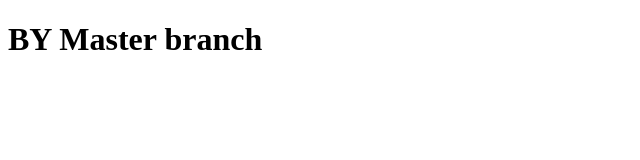
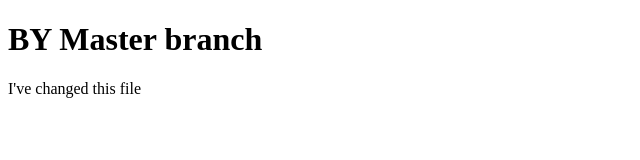
Before and after one commit to nitiza/my-portfolio, a plain HTML site: page by_master.html in a window 1280 px wide. Shown: the whole page, without its empty margins (0-640 px from the left). Drawn offline with Linux system fonts and the light colour scheme.

Commit message:
updated by master

```diff
--- a/by_master.html
+++ b/by_master.html
@@ -8,5 +8,6 @@
   </head>
   <body>
     <h1>BY Master branch</h1>
+    I've changed this file
   </body>
 </html>
```
